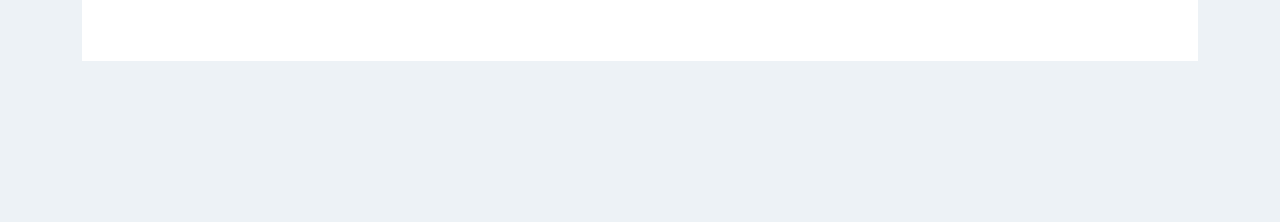
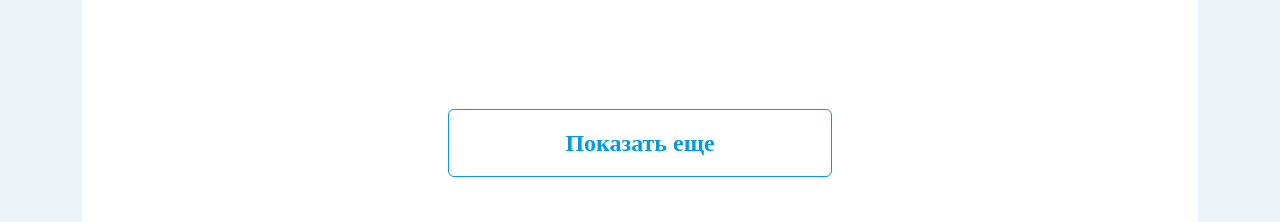
Before and after one commit to makedonskyy/addresses, a plain HTML site: page index.html in a window 1280 px wide. Shown: the part 2055-2277 px from the top of the page. Before the commit the page ends 2116 px from the top, so only its background shows below. Drawn offline with nearby package versions, Linux system fonts and the light colour scheme; a web font is replaced by a local one.

Commit message:
button done

```diff
--- a/index.html
+++ b/index.html
@@ -611,15 +611,14 @@
                     <div class="row row-cols-md-12">
                         <!-- поиск -->
                         <div class="col col-12 col-md- col-lg-10 form-floating search">
-
                             <input type="text" class="form-control rounded-pill border-blue input-grey w-75"
                                 id="searching" placeholder="Поиск">
                             <label class="mx-5 fs-4 blue-text fw-bold" for="searching">Поиск</label>
                             <button class="w-0 search-icon" type="submit">
-                                    <svg width="26" height="26" class="px-0">
-                                        <use xlink:href="./public/sprite.svg#loopa"></use>
-                                    </svg>
-                                </button>
+                                <svg width="26" height="26" class="px-0">
+                                    <use xlink:href="./public/sprite.svg#loopa"></use>
+                                </svg>
+                            </button>
                         </div>
                         <div class="col-md-1 col-lg-2 d-grid" style="max-width: 110px;">
                             <div class="row row-cols-2 mt-3 mobile-view" style="max-width: 100px;">
@@ -881,6 +880,10 @@
                                 xmlns="http://www.w3.org/2000/svg">
                                 <path stroke="#0291EB" stroke-width=".25" d="M0 .875h636" /></svg>
                         </div>
+
+                    </div>
+                    <div class="bg-white d-flex justify-content-center p-5">
+                        <button type="button" class="btn btn-outline-danger fw-bold fs-4">Показать еще</button>
                     </div>
                 </div>
             </div>
--- a/index.scss
+++ b/index.scss
@@ -10,6 +10,7 @@ $back-color: #EDF2F6;
 $font-stack: 'Circe';
 $blue-text: #0291EB;
 $pink-color: #FF1784;
+$border-blue:#039BE5;
 
 body {
     font-family: $font-stack !important;
@@ -176,6 +177,14 @@ body {
     border: 0px !important;
 }
 
+.btn-outline-danger{
+    background-color: white !important;
+    border-color: $border-blue !important;
+    color: $border-blue !important;
+    width: 384px;
+    height: 68px;
+}
+
 // .btn:hover .btn::after .btn:active .btn::selection{
 
 // }
```
Also changed, not shown: index.css, 1 other file.
